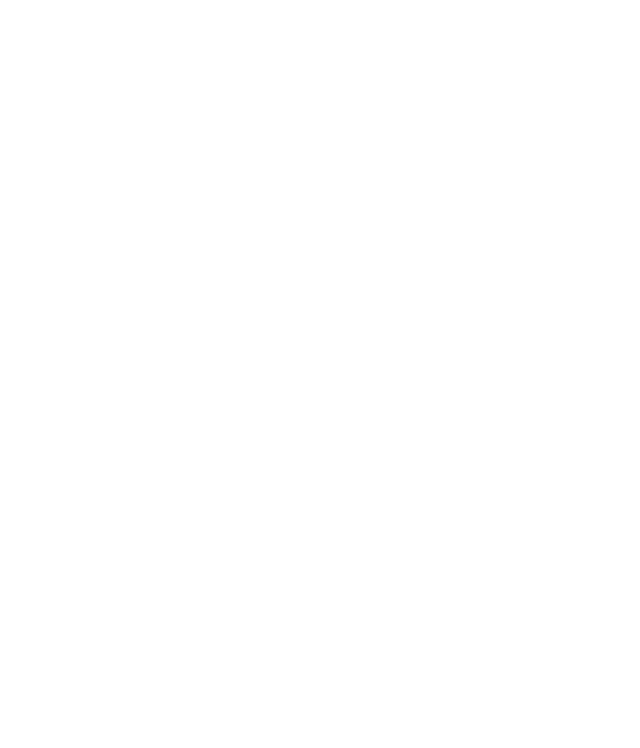
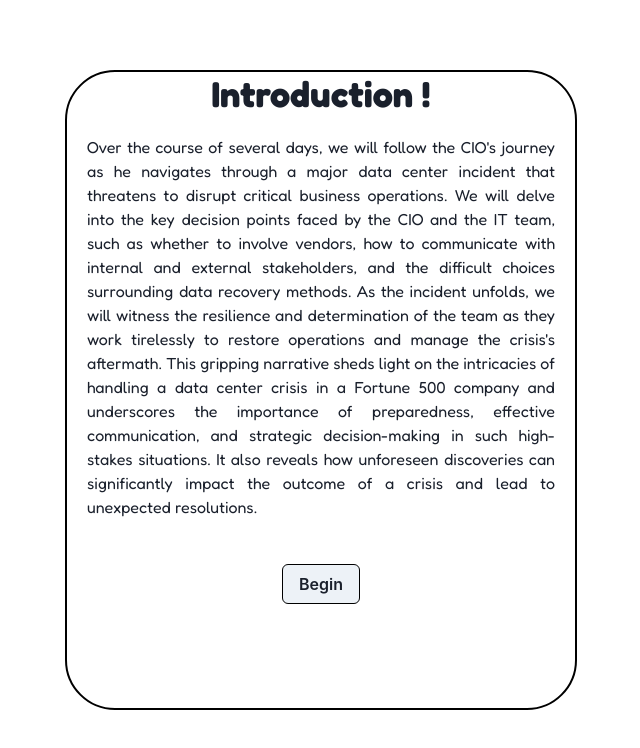
Before and after one commit to OneSmarterInc/Disaster-Backend-Avinash-3-dec-2024, a React (Create React App) app in the folder disastermanagement/: page /intro in a window 1280 px wide. Before the commit this address had no page. Shown: the top 748 px of the page, without its empty margins (319-959 px from the left). Built offline with nearby package versions, Linux system fonts and the light colour scheme.

Commit message:
intro added

```diff
--- a/disastermanagement/src/Components/MainRoutes.jsx
+++ b/disastermanagement/src/Components/MainRoutes.jsx
@@ -1,11 +1,13 @@
 import React from 'react'
 import { Route, Routes } from 'react-router-dom'
 import Home from '../Pages/Home'
+import Intro from '../Pages/Intro'
 
 const MainRoutes = () => {
   return (
     <Routes>
         <Route path="/" element={<Home/>}  />
+        <Route path='/intro' element={<Intro />}/>
     </Routes>
   )
 }
--- /dev/null
+++ b/disastermanagement/src/Pages/Intro.jsx
@@ -0,0 +1,54 @@
+import { Box, Button, Flex, Heading, Text } from "@chakra-ui/react";
+import React from "react";
+import "./intro.css"
+
+const Intro = () => {
+  return (
+    <Box>
+      {/* <Flex> */}
+        {/* <Box
+          w={"18%"}
+          border={"1px solid black"}
+          h={"100vh"}
+          bg={"#f7fadc"}
+        ></Box> */}
+        <Box h={"100vh"} w={"100%"}>
+          <Box
+            w={"40%"}
+            border={"2px solid black"}
+            margin={"auto"}
+            h={"80vh"}
+            mt={"70px"}
+            borderRadius={"50px"}
+            pr={'20px'}
+            pl={'20px'}
+            className="intro"
+          >
+            <Heading fontFamily={'Fredoka'}>Introduction !</Heading>
+            <Text textAlign={'justify'} fontFamily={'Fredoka'} mt={'20px'}>
+              Over the course of several days, we will follow the CIO's journey
+              as he navigates through a major data center incident that
+              threatens to disrupt critical business operations. We will delve
+              into the key decision points faced by the CIO and the IT team,
+              such as whether to involve vendors, how to communicate with
+              internal and external stakeholders, and the difficult choices
+              surrounding data recovery methods. As the incident unfolds, we
+              will witness the resilience and determination of the team as they
+              work tirelessly to restore operations and manage the crisis's
+              aftermath. This gripping narrative sheds light on the intricacies
+              of handling a data center crisis in a Fortune 500 company and
+              underscores the importance of preparedness, effective
+              communication, and strategic decision-making in such high-stakes
+              situations. It also reveals how unforeseen discoveries can
+              significantly impact the outcome of a crisis and lead to
+              unexpected resolutions.
+            </Text>
+            <Button border={'1px solid black'} mt={'45px'}>Begin</Button>
+          </Box>
+        </Box>
+      {/* </Flex> */}
+    </Box>
+  );
+};
+
+export default Intro;
--- /dev/null
+++ b/disastermanagement/src/Pages/intro.css
@@ -0,0 +1,5 @@
+@media screen and (max-width: 1240px) {
+    .intro{
+        height: auto;
+    }
+  }
```
Also changed, not shown: 1 other file (tests, documents, lock files or other folders).
